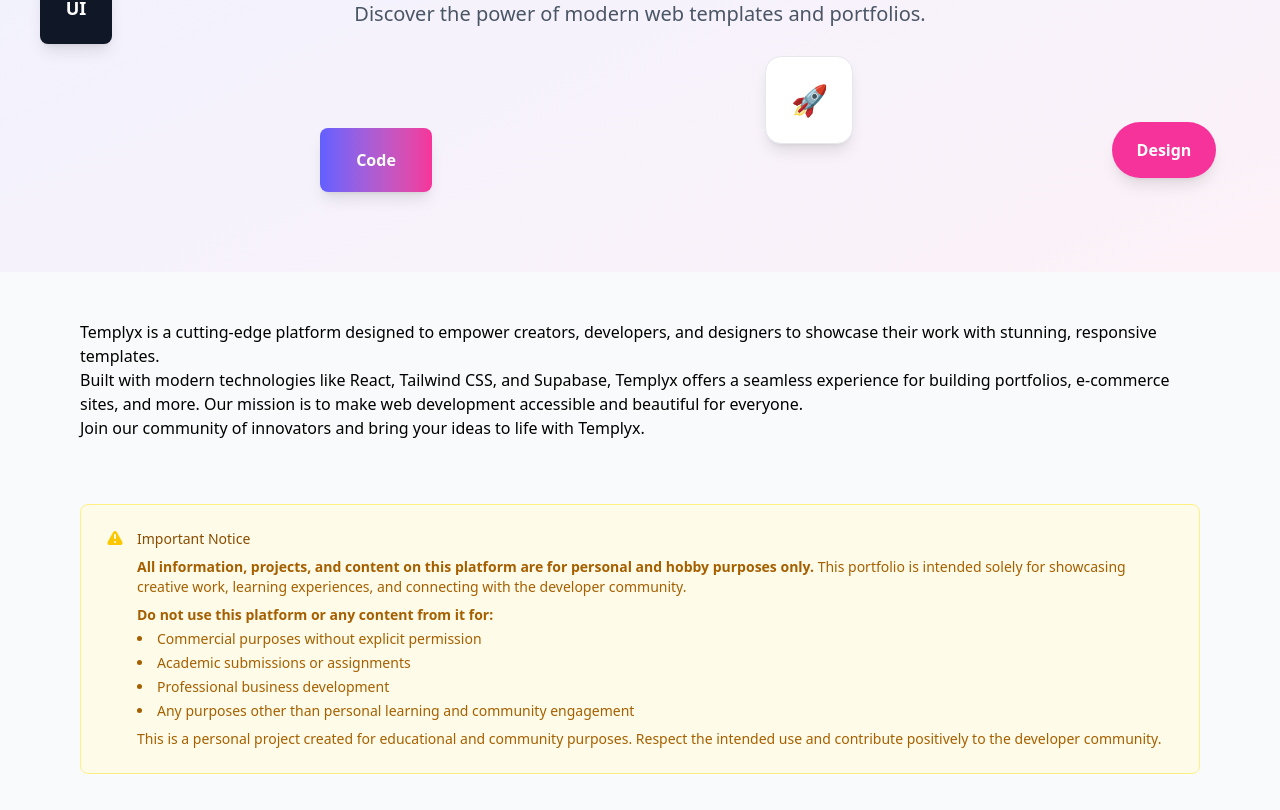
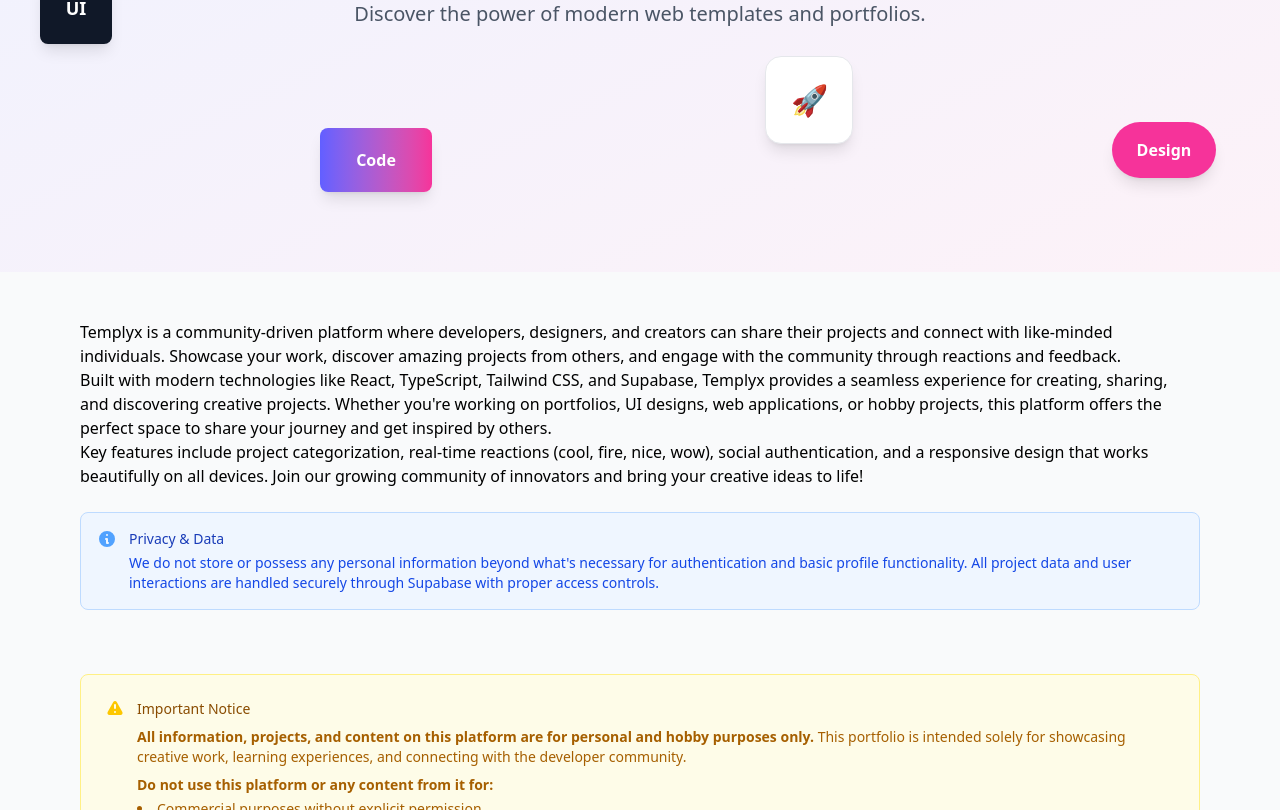
Before and after one commit to Domincee/Templyx, a React (Vite) app: page /about in a window 1280 px wide. Shown: the part 384-1194 px from the top of the page. Built offline with nearby package versions, Linux system fonts and the light colour scheme; no server answers.

Commit message:
Update About page content to better describe project sharing and reactions features
Amp-Thread-ID: https://ampcode.com/threads/T-cdc89383-c165-407b-899d-5429da1b9853
Co-authored-by: Amp <amp@ampcode.com>

```diff
--- a/src/pages/About.jsx
+++ b/src/pages/About.jsx
@@ -62,14 +62,33 @@
         <section ref={sectionRef} className={`transition-all duration-1000 ${isVisible ? 'translate-y-0 opacity-100' : 'translate-y-10 opacity-0'}`}>
           <div className="prose prose-gray max-w-none">
             <p>
-              Templyx is a cutting-edge platform designed to empower creators, developers, and designers to showcase their work with stunning, responsive templates.
+              Templyx is a community-driven platform where developers, designers, and creators can share their projects and connect with like-minded individuals. Showcase your work, discover amazing projects from others, and engage with the community through reactions and feedback.
             </p>
             <p>
-              Built with modern technologies like React, Tailwind CSS, and Supabase, Templyx offers a seamless experience for building portfolios, e-commerce sites, and more. Our mission is to make web development accessible and beautiful for everyone.
+              Built with modern technologies like React, TypeScript, Tailwind CSS, and Supabase, Templyx provides a seamless experience for creating, sharing, and discovering creative projects. Whether you're working on portfolios, UI designs, web applications, or hobby projects, this platform offers the perfect space to share your journey and get inspired by others.
             </p>
             <p>
-              Join our community of innovators and bring your ideas to life with Templyx.
+              Key features include project categorization, real-time reactions (cool, fire, nice, wow), social authentication, and a responsive design that works beautifully on all devices. Join our growing community of innovators and bring your creative ideas to life!
             </p>
+            <div className="bg-blue-50 border border-blue-200 rounded-lg p-4 mt-6">
+              <div className="flex items-start">
+                <div className="flex-shrink-0">
+                  <svg className="h-5 w-5 text-blue-400" viewBox="0 0 20 20" fill="currentColor">
+                    <path fillRule="evenodd" d="M18 10a8 8 0 11-16 0 8 8 0 0116 0zm-7-4a1 1 0 11-2 0 1 1 0 012 0zM9 9a1 1 0 000 2v3a1 1 0 001 1h1a1 1 0 100-2v-3a1 1 0 00-1-1H9z" clipRule="evenodd" />
+                  </svg>
+                </div>
+                <div className="ml-3">
+                  <h4 className="text-sm font-medium text-blue-800">
+                    Privacy & Data
+                  </h4>
+                  <div className="mt-1 text-sm text-blue-700">
+                    <p>
+                      We do not store or possess any personal information beyond what's necessary for authentication and basic profile functionality. All project data and user interactions are handled securely through Supabase with proper access controls.
+                    </p>
+                  </div>
+                </div>
+              </div>
+            </div>
           </div>
         </section>
 
```
